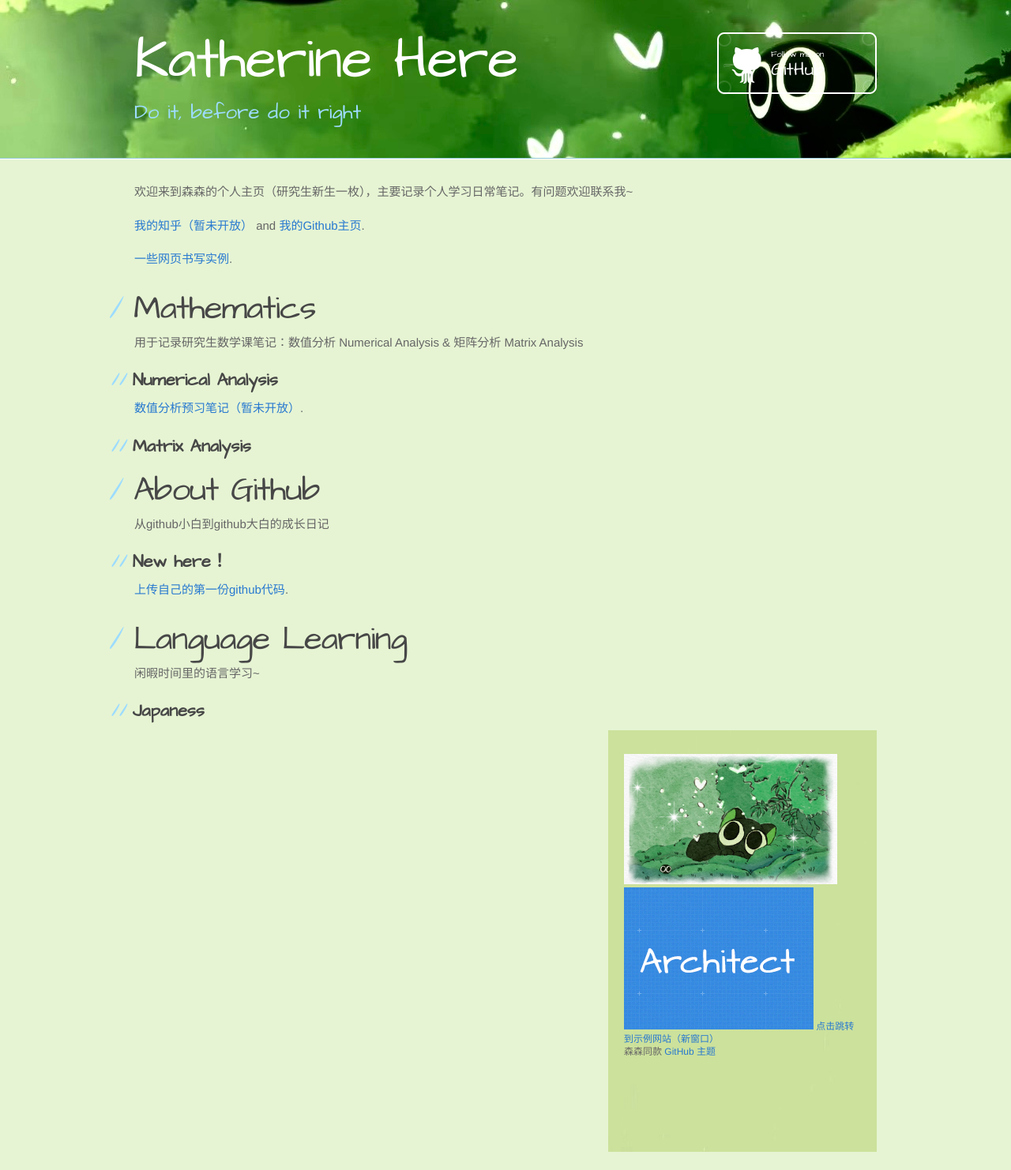
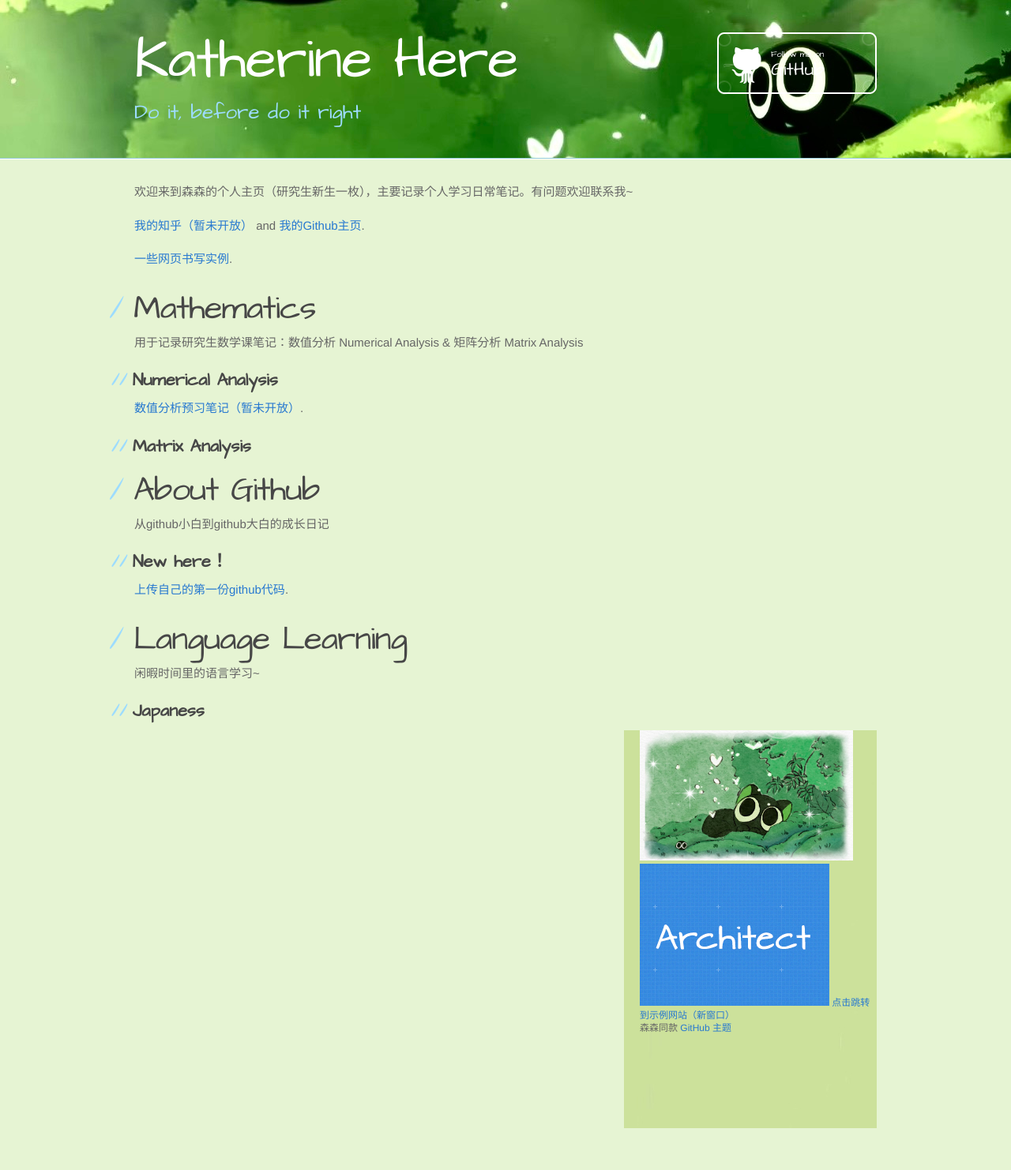
Before and after one commit to Katherine-Kkk/Katherine-Kkk.github.io, a Jekyll site: the page built from index.md, in a window 1280 px wide. Shown: the whole page at 79% size. Built offline with Jekyll 4.4.1, drawn with Linux system fonts in a browser that asks for light colours; after the commit the page ends 1452 px from its top, so only the background shows below that.

Commit message:
Update jekyll-theme-architect.scss

```diff
--- a/_sass/jekyll-theme-architect.scss
+++ b/_sass/jekyll-theme-architect.scss
@@ -78,8 +78,6 @@ aside#sidebar {
   width: 300px;
   min-height: 504px;
   padding-left: 20px;
-  padding-top: 30px;
-  padding-right: 20px;
   font-size: 12px;
   line-height: 1.3;
   background: transparent url(../CatSide.jpg) 0 0 repeat;
```
